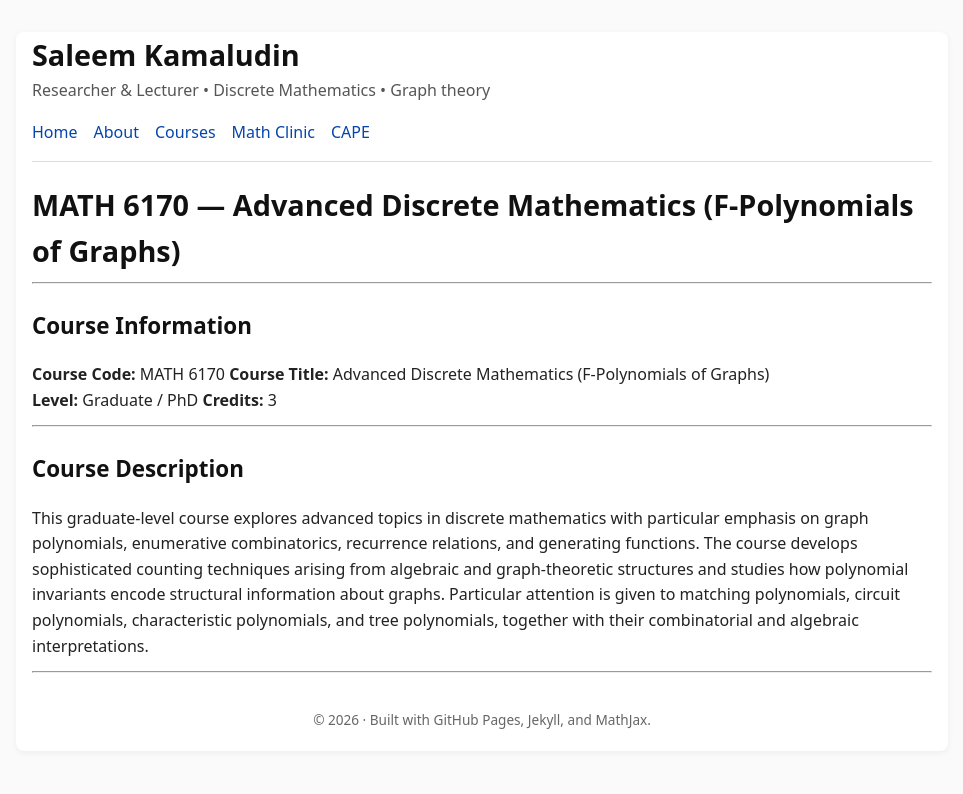
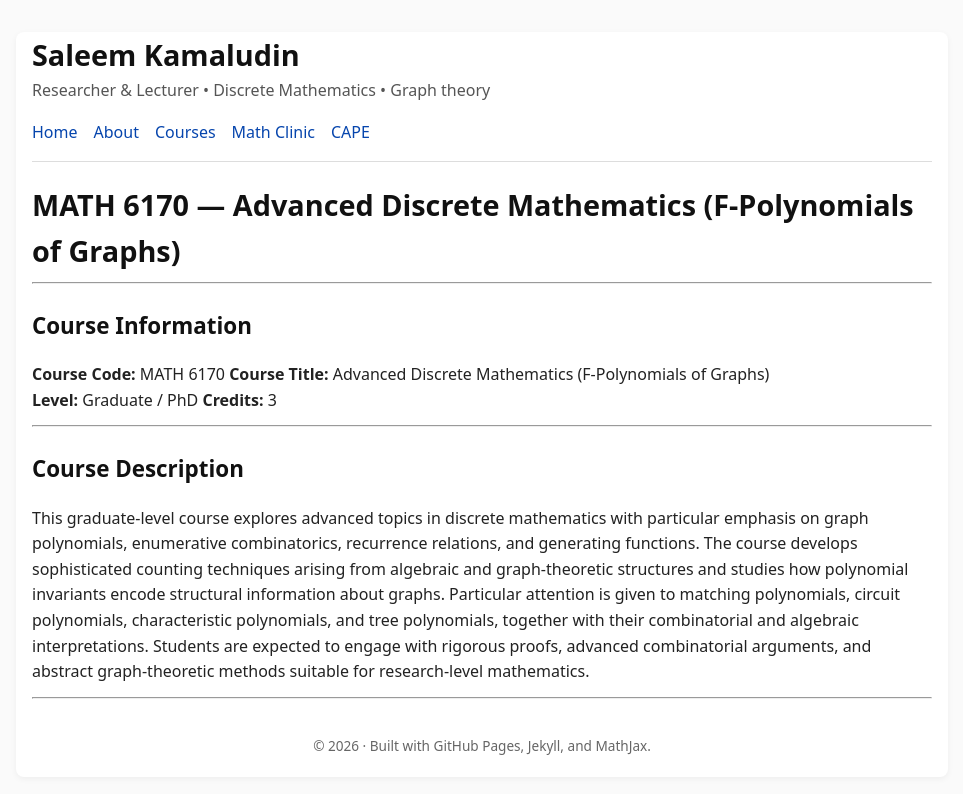
Before and after one commit to SaleemKamaludin/SaleemKamaludin.github.io, a Jekyll site: the page built from courses/graduate/advanced-discrete-mathematics/index.md, in a window 1280 px wide. Shown: the top 794 px of the page, without its empty margins (158-1121 px from the left). Built offline with Jekyll 4.4.1, drawn with Linux system fonts in a browser that asks for light colours.

Commit message:
Update index.md

```diff
--- a/courses/graduate/advanced-discrete-mathematics/index.md
+++ b/courses/graduate/advanced-discrete-mathematics/index.md
@@ -21,3 +21,4 @@ title: MATH 6170 — Advanced Discrete Mathematics (F-Polynomials of Graphs)
 This graduate-level course explores advanced topics in discrete mathematics with particular emphasis on graph polynomials, enumerative combinatorics, recurrence relations, and generating functions.
 The course develops sophisticated counting techniques arising from algebraic and graph-theoretic structures and studies how polynomial invariants encode structural information about graphs.
 Particular attention is given to matching polynomials, circuit polynomials, characteristic polynomials, and tree polynomials, together with their combinatorial and algebraic interpretations.
+Students are expected to engage with rigorous proofs, advanced combinatorial arguments, and abstract graph-theoretic methods suitable for research-level mathematics.
```
